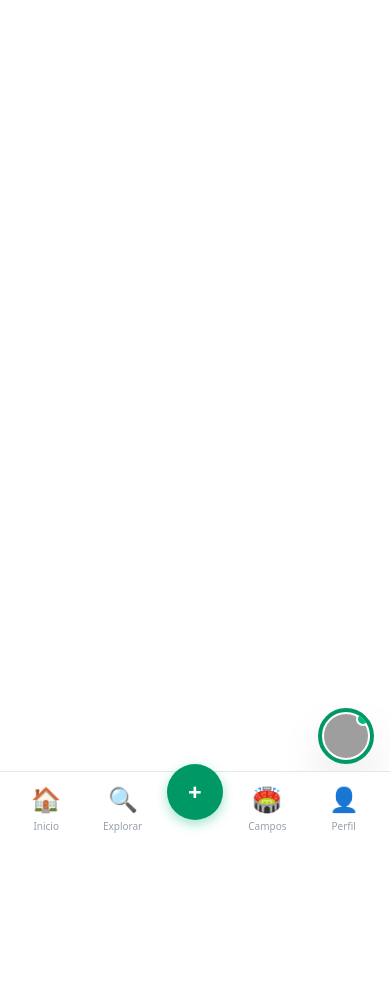
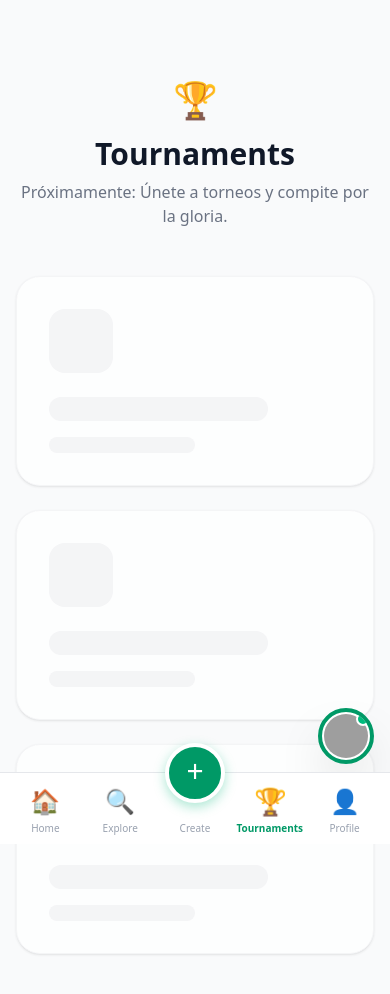
Before and after one commit to PachangApp/pachangapp-core, a React (Vite) app in the folder frontend/: page /#/torneos in a window 390 px wide. Shown: the top 994 px of the page. Before the commit the page ends 844 px from the top, so only its background shows below. Built offline with nearby package versions, Linux system fonts and the light colour scheme; sample sign-in values are in the browser's storage; grey boxes are pictures that could not be loaded.

Commit message:
tournament page, fix navbar mobile

```diff
--- a/frontend/src/App.jsx
+++ b/frontend/src/App.jsx
@@ -3,7 +3,7 @@ import Auth from "./pages/Auth";
 import Inicio from "./pages/Inicio";
 import Perfil from "./pages/Perfil";
 import BuscarPartidos from "./pages/BuscarPartidos";
-import CamposDisponibles from "./pages/CamposDisponibles";
+import Torneos from "./pages/Torneos";
 import CrearPartido from "./pages/CrearPartido";
 import Conocenos from "./pages/Conocenos";
 import ChatBot from "./components/ChatBot";
@@ -43,7 +43,7 @@ const AppContent = () => {
         <Route path="/perfil" element={<Perfil />} />
         <Route path="/buscar-partidos" element={<BuscarPartidos />} />
         <Route path="/crear-partido" element={<CrearPartido />} />
-        <Route path="/campos-disponibles" element={<CamposDisponibles />} />
+        <Route path="/torneos" element={<Torneos />} />
         <Route path="/conocenos" element={<Conocenos />} />
         <Route path="/partido/:id" element={<MatchDetail />} />
         <Route path="/admin" element={<Admin />} />
--- a/frontend/src/components/Navbar.jsx
+++ b/frontend/src/components/Navbar.jsx
@@ -36,6 +36,7 @@ const Navbar = () => {
     { name: t("navbar.profile"), path: "/perfil" },
     { name: t("navbar.search_matches"), path: "/buscar-partidos" },
     { name: t("navbar.create_match"), path: "/crear-partido" },
+    { name: t("navbar.torneos"), path: "/torneos" },
     { name: t("navbar.about_us"), path: "/conocenos" },
     ...(user?.role === 'ROLE_ADMIN' ? [{ name: t("navbar.admin"), path: "/admin" }] : []),
   ];
--- a/frontend/src/components/home/BottomNav.jsx
+++ b/frontend/src/components/home/BottomNav.jsx
@@ -1,32 +1,43 @@
 import React from "react";
 import { Link, useLocation } from "react-router-dom";
+import { useTranslation } from "react-i18next";
 
 const BottomNav = () => {
+  const { t } = useTranslation();
   const location = useLocation();
 
   const navItems = [
-    { name: "Inicio", path: "/inicio", icon: "🏠" },
-    { name: "Explorar", path: "/buscar-partidos", icon: "🔍" },
-    { name: "Crear", path: "/crear-partido", icon: "+", isPrimary: true },
-    { name: "Campos", path: "/campos-disponibles", icon: "🏟️" },
-    { name: "Perfil", path: "/perfil", icon: "👤" },
+    { name: t("navbar.home"), path: "/inicio", icon: "🏠" },
+    { name: t("navbar.explore"), path: "/buscar-partidos", icon: "🔍" },
+    { name: t("navbar.create"), path: "/crear-partido", icon: "+", isPrimary: true },
+    { name: t("navbar.torneos"), path: "/torneos", icon: "🏆" },
+    { name: t("navbar.profile"), path: "/perfil", icon: "👤" },
   ];
 
   return (
-    <nav className="fixed bottom-0 w-full bg-white border-t border-gray-200 flex justify-around p-2 pb-safe z-50 md:hidden">
+    <nav className="fixed bottom-0 w-full bg-white border-t border-gray-200 flex justify-around items-end pb-safe z-[100] md:hidden h-[72px] overflow-visible px-2">
       {navItems.map((item) => {
         const isActive = location.pathname === item.path;
 
         if (item.isPrimary) {
           return (
-            <div key="primary-action" className="flex flex-col items-center justify-center -translate-y-4">
-              <Link
-                to={item.path}
-                className="bg-emerald-600 text-white h-14 w-14 rounded-full shadow-[0_4px_12px_rgba(16,185,129,0.4)] text-2xl font-bold flex items-center justify-center"
-              >
-                {item.icon}
-              </Link>
-            </div>
+            <Link
+              key={item.name}
+              to={item.path}
+              className="flex flex-col items-center justify-end w-16 h-full pb-2 relative transition-all active:scale-95"
+            >
+              {/* Botón flotante circular, cortado al medio por el borde del footer.
+                  h-15 w-15 (60px). -top-[30px] lo posiciona exactamente en la mitad de la línea.
+                  border-white simula el corte visual sobre el borde gris del navbar. */}
+              <div className="absolute -top-[30px] bg-emerald-600 text-white h-[60px] w-[60px] rounded-full shadow-[0_4px_12px_rgba(16,185,129,0.35)] text-3xl font-medium flex items-center justify-center border-[4px] border-white z-10 transition-transform">
+                <span className="mb-1 leading-none">{item.icon}</span>
+              </div>
+
+              {/* El texto se alinea en la misma línea base que los demás textos gracias al h-full y pb-2 uniformes */}
+              <span className={`text-[10px] whitespace-nowrap mt-auto ${isActive ? "text-emerald-600 font-bold" : "text-gray-400 font-medium"}`}>
+                {item.name}
+              </span>
+            </Link>
           );
         }
 
@@ -34,11 +45,11 @@ const BottomNav = () => {
           <Link
             key={item.name}
             to={item.path}
-            className={`flex flex-col items-center justify-center w-16 transition-colors ${
+            className={`flex flex-col items-center justify-end w-16 h-full pb-2 transition-colors ${
               isActive ? "text-emerald-600" : "text-gray-400 hover:text-gray-600"
             }`}
           >
-            <span className={`text-2xl mb-1 ${isActive ? "scale-110 transition-transform" : ""}`}>
+            <span className={`text-2xl mb-1 mt-auto ${isActive ? "scale-110 transition-transform" : ""}`}>
               {item.icon}
             </span>
             <span className={`text-[10px] whitespace-nowrap ${isActive ? "font-bold" : "font-medium"}`}>
--- a/frontend/src/locales/en.json
+++ b/frontend/src/locales/en.json
@@ -7,6 +7,9 @@
     "about_us": "About us",
     "admin": "Admin",
     "logout": "Logout",
+    "torneos": "Tournaments",
+    "explore": "Explore",
+    "create": "Create",
     "welcome": "Welcome",
     "hello": "Hello {{name}}!"
   },
--- a/frontend/src/locales/es.json
+++ b/frontend/src/locales/es.json
@@ -7,6 +7,9 @@
     "about_us": "Conócenos",
     "admin": "Administración",
     "logout": "Salir",
+    "torneos": "Torneos",
+    "explore": "Explorar",
+    "create": "Crear",
     "welcome": "Bienvenido",
     "hello": "¡Hola {{name}}!"
   },
--- a/frontend/src/pages/CamposDisponibles.jsx
+++ /dev/null
@@ -1,167 +0,0 @@
-import React, { useState, useEffect } from "react";
-import { API_BASE_URL } from "../apiConfig";
-
-import Navbar from "../components/Navbar";
-import FieldCard from "../components/FieldCard";
-import BookingModal from "../components/BookingModal";
-import Dropdown from "../components/Dropdown";
-
-const CamposDisponibles = () => {
-  const [campos, setCampos] = useState([]);
-  const [loading, setLoading] = useState(true);
-  const [error, setError] = useState(null);
-  const [selectedCampo, setSelectedCampo] = useState(null);
-  const [isBookingOpen, setIsBookingOpen] = useState(false);
-  const [filters, setFilters] = useState({
-    search: "",
-    deporte: "Todos",
-    soloDisponibles: false
-  });
-
-  useEffect(() => {
-    fetchCampos();
-  }, []);
-
-  const fetchCampos = async () => {
-    try {
-      setLoading(true);
-      const response = await fetch(`${API_BASE_URL}/campos`);
-      if (!response.ok) throw new Error("Error al obtener los campos");
-      const data = await response.json();
-      setCampos(data);
-    } catch (err) {
-      setError(err.message);
-    } finally {
-      setLoading(false);
-    }
-  };
-
-  const handleBook = (campo) => {
-    setSelectedCampo(campo);
-    setIsBookingOpen(true);
-  };
-
-  const handleFilterChange = (e) => {
-    const value = e.target.type === 'checkbox' ? e.target.checked : e.target.value;
-    setFilters({ ...filters, [e.target.name]: value });
-  };
-
-  const filteredCampos = campos.filter(campo => {
-    const matchesSearch = campo.nombre.toLowerCase().includes(filters.search.toLowerCase()) ||
-                          campo.zona.toLowerCase().includes(filters.search.toLowerCase());
-    const matchesDeporte = filters.deporte === "Todos" || campo.deporte === filters.deporte;
-    const matchesDisponibilidad = !filters.soloDisponibles || campo.disponible;
-
-    return matchesSearch && matchesDeporte && matchesDisponibilidad;
-  });
-
-  return (
-    <div className="min-h-screen bg-gray-50 font-sans pb-32 md:pb-0">
-      <Navbar />
-
-      <main className="max-w-7xl mx-auto px-4 py-12">
-        <header className="mb-12">
-          <div className="inline-block px-3 py-1 mb-3 bg-emerald-100 text-emerald-700 text-[10px] font-black uppercase tracking-widest rounded-full">
-            Alquiler de Instalaciones
-          </div>
-          <h1 className="text-4xl font-black text-gray-900 tracking-tight">
-            Campos <span className="text-emerald-600">Disponibles</span>
-          </h1>
-        </header>
-
-        {/* Filtros */}
-        <section className="bg-white p-8 rounded-4xl border border-gray-100 shadow-sm mb-12">
-          <div className="grid grid-cols-1 md:grid-cols-3 gap-8 items-end">
-            <div>
-              <label className="block text-xs font-bold text-gray-400 uppercase tracking-widest mb-3 ml-1">Lugar o Instalación</label>
-              <div className="relative">
-                <input
-                  type="text"
-                  name="search"
-                  placeholder="¿Dónde quieres jugar? (ej: Cartuja, Fuentenueva...)"
-                  className="w-full pl-12 pr-4 py-4 bg-gray-50 border-none rounded-2xl focus:ring-2 focus:ring-emerald-500 transition-all font-medium text-gray-900"
-                  onChange={handleFilterChange}
-                />
-                <svg className="absolute left-4 top-1/2 -translate-y-1/2 w-5 h-5 text-gray-400" fill="none" stroke="currentColor" viewBox="0 0 24 24">
-                  <path strokeLinecap="round" strokeLinejoin="round" strokeWidth="2.5" d="M21 21l-6-6m2-5a7 7 0 11-14 0 7 7 0 0114 0z" />
-                </svg>
-              </div>
-            </div>
-
-            <Dropdown
-              label="Modalidad"
-              options={["Todos", "Fútbol 7", "Fútbol 11", "Fútbol Sala"]}
-              value={filters.deporte}
-              onChange={(val) => setFilters({ ...filters, deporte: val })}
-            />
-
-            <div className="flex items-center gap-3 p-4 bg-gray-50 rounded-2xl cursor-pointer">
-              <input
-                type="checkbox"
-                name="soloDisponibles"
-                id="soloDisponibles"
-                className="w-5 h-5 rounded border-gray-300 text-emerald-600 focus:ring-emerald-500"
-                onChange={handleFilterChange}
-              />
-              <label htmlFor="soloDisponibles" className="text-sm font-bold text-gray-600 cursor-pointer">
-                Mostrar solo campos libres
-              </label>
-            </div>
-          </div>
-        </section>
-
-        {/* Resultados Agrupados por Zona */}
-        {loading ? (
-          <div className="text-center py-20">
-            <div className="inline-block w-8 h-8 border-4 border-emerald-600 border-t-transparent rounded-full animate-spin mb-4"></div>
-            <p className="text-gray-500 font-bold">Buscando las mejores pistas para ti...</p>
-          </div>
-        ) : error ? (
-          <div className="bg-red-50 border border-red-100 text-red-700 p-8 rounded-3xl text-center">
-            <p className="font-bold mb-2">Vaya, algo ha salido mal</p>
-            <p className="text-sm opacity-80">{error}</p>
-          </div>
-        ) : filteredCampos.length > 0 ? (
-          <div className="space-y-16">
-            {[...new Set(filteredCampos.map(c => c.zona))].map(zona => (
-              <div key={zona} className="animate-in fade-in slide-in-from-bottom-4 duration-500">
-                <div className="flex items-center gap-4 mb-8">
-                  <h2 className="text-2xl font-black text-gray-900 tracking-tight capitalize">{zona}</h2>
-                  <div className="h-px bg-gray-200 grow mt-1"></div>
-                </div>
-                <div className="grid grid-cols-1 md:grid-cols-2 lg:grid-cols-3 gap-8">
-                  {filteredCampos
-                    .filter(c => c.zona === zona)
-                    .map(campo => (
-                      <FieldCard key={campo.id} campo={campo} onBook={handleBook} />
-                    ))}
-                </div>
-              </div>
-            ))}
-          </div>
-        ) : (
-          <div className="bg-white rounded-4xl p-20 text-center border border-gray-100 shadow-sm">
-            <div className="w-24 h-24 bg-gray-50 rounded-full flex items-center justify-center mx-auto mb-6 text-gray-200">
-                <svg className="w-12 h-12" fill="none" stroke="currentColor" viewBox="0 0 24 24">
-                  <path strokeLinecap="round" strokeLinejoin="round" strokeWidth="2" d="M19 21V5a2 2 0 00-2-2H7a2 2 0 00-2 2v16m14 0h2m-2 0h-5m-9 0H3m2 0h5m0 0V11m0 0L9 1M9 1l-3 3m3-3l3 3" />
-                </svg>
-            </div>
-            <h3 className="text-2xl font-black text-gray-900 mb-2">No hay campos disponibles</h3>
-            <p className="text-gray-500">Prueba ajustando la zona o el deporte en los filtros superiores.</p>
-          </div>
-        )}
-
-        {/* Modal de Reserva */}
-        {selectedCampo && (
-          <BookingModal
-            isOpen={isBookingOpen}
-            onClose={() => setIsBookingOpen(false)}
-            campo={selectedCampo}
-          />
-        )}
-      </main>
-    </div>
-  );
-};
-
-export default CamposDisponibles;
--- /dev/null
+++ b/frontend/src/pages/Torneos.jsx
@@ -0,0 +1,40 @@
+import React from "react";
+import { useTranslation } from "react-i18next";
+import { motion } from "framer-motion";
+
+const Torneos = () => {
+  const { t } = useTranslation();
+
+  return (
+    <div className="min-h-screen bg-gray-50 pt-20 pb-24 px-4">
+      <div className="max-w-7xl mx-auto">
+        <motion.div
+          initial={{ opacity: 0, y: 20 }}
+          animate={{ opacity: 1, y: 0 }}
+          className="text-center mb-12"
+        >
+          <span className="text-4xl mb-4 block">🏆</span>
+          <h1 className="text-3xl font-black text-gray-900 mb-2">
+            {t("navbar.torneos")}
+          </h1>
+          <p className="text-gray-500 font-medium">
+            Próximamente: Únete a torneos y compite por la gloria.
+          </p>
+        </motion.div>
+
+        {/* Placeholder para contenido futuro */}
+        <div className="grid grid-cols-1 md:grid-cols-2 lg:grid-cols-3 gap-6">
+          {[1, 2, 3].map((i) => (
+            <div key={i} className="bg-white rounded-3xl p-8 border border-gray-100 shadow-sm animate-pulse">
+              <div className="w-16 h-16 bg-gray-100 rounded-2xl mb-6"></div>
+              <div className="h-6 bg-gray-100 rounded-full w-3/4 mb-4"></div>
+              <div className="h-4 bg-gray-100 rounded-full w-1/2"></div>
+            </div>
+          ))}
+        </div>
+      </div>
+    </div>
+  );
+};
+
+export default Torneos;
```
Also changed, not shown: 1 other file (tests, documents, lock files or other folders).
